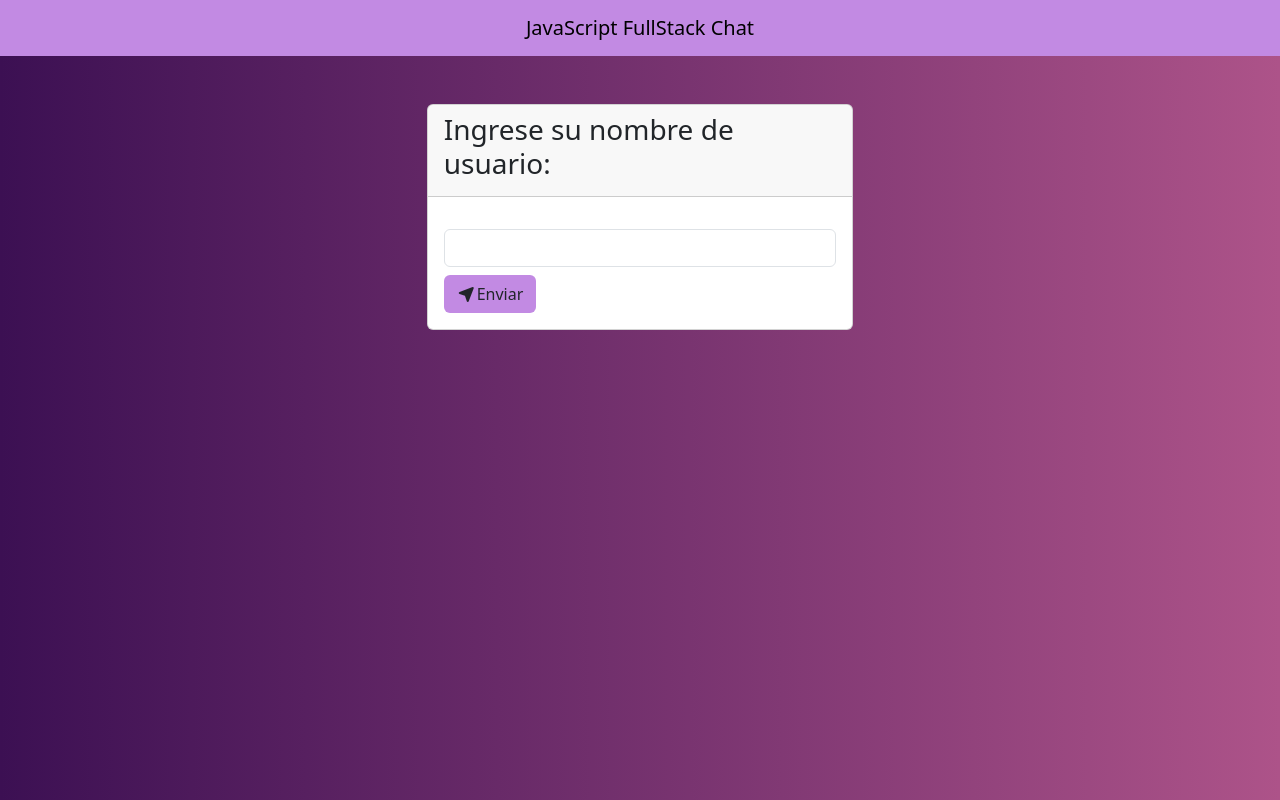
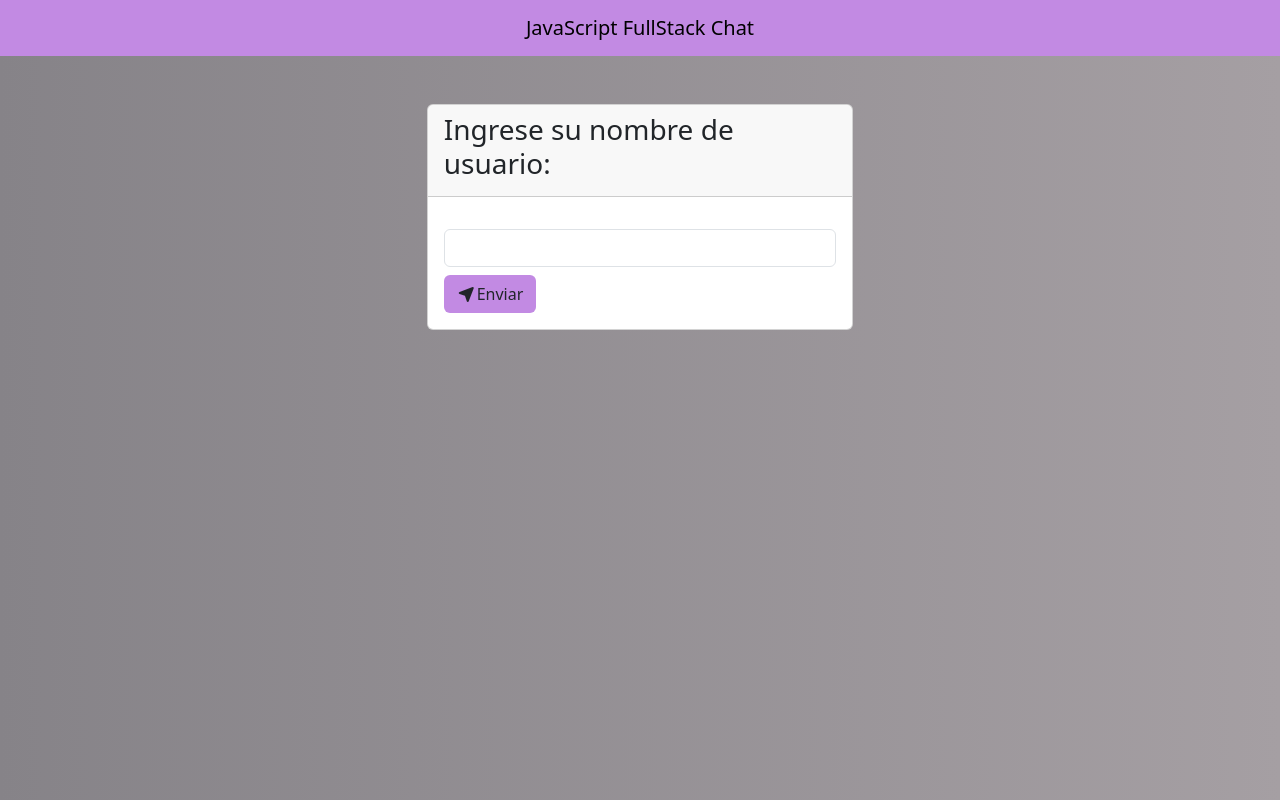
Before and after one commit to angepatri27-a11y/ChatAngelica, a website: page src/public/index.html in a window 1280 px wide. Drawn offline with nearby package versions, Linux system fonts and the light colour scheme; no server answers.

Commit message:
Mi chat listo para Render

```diff
--- a/src/public/css/main.css
+++ b/src/public/css/main.css
@@ -1,7 +1,7 @@
 body {
-  background: #ad5389;  /* fallback for old browsers */
-background: -webkit-linear-gradient(to right, #3c1053, #ad5389);  /* Chrome 10-25, Safari 5.1-6 */
-background: linear-gradient(to right, #3c1053, #ad5389); /* W3C, IE 10+/ Edge, Firefox 16+, Chrome 26+, Opera 12+, Safari 7+ */
+  background: #000000;  /* fallback for old browsers */
+background: -webkit-linear-gradient(to right, #040105, #5f5d5e);  /* Chrome 10-25, Safari 5.1-6 */
+background: linear-gradient(to right, #868388, #a59fa3); /* W3C, IE 10+/ Edge, Firefox 16+, Chrome 26+, Opera 12+, Safari 7+ */
 
 }
 
```
